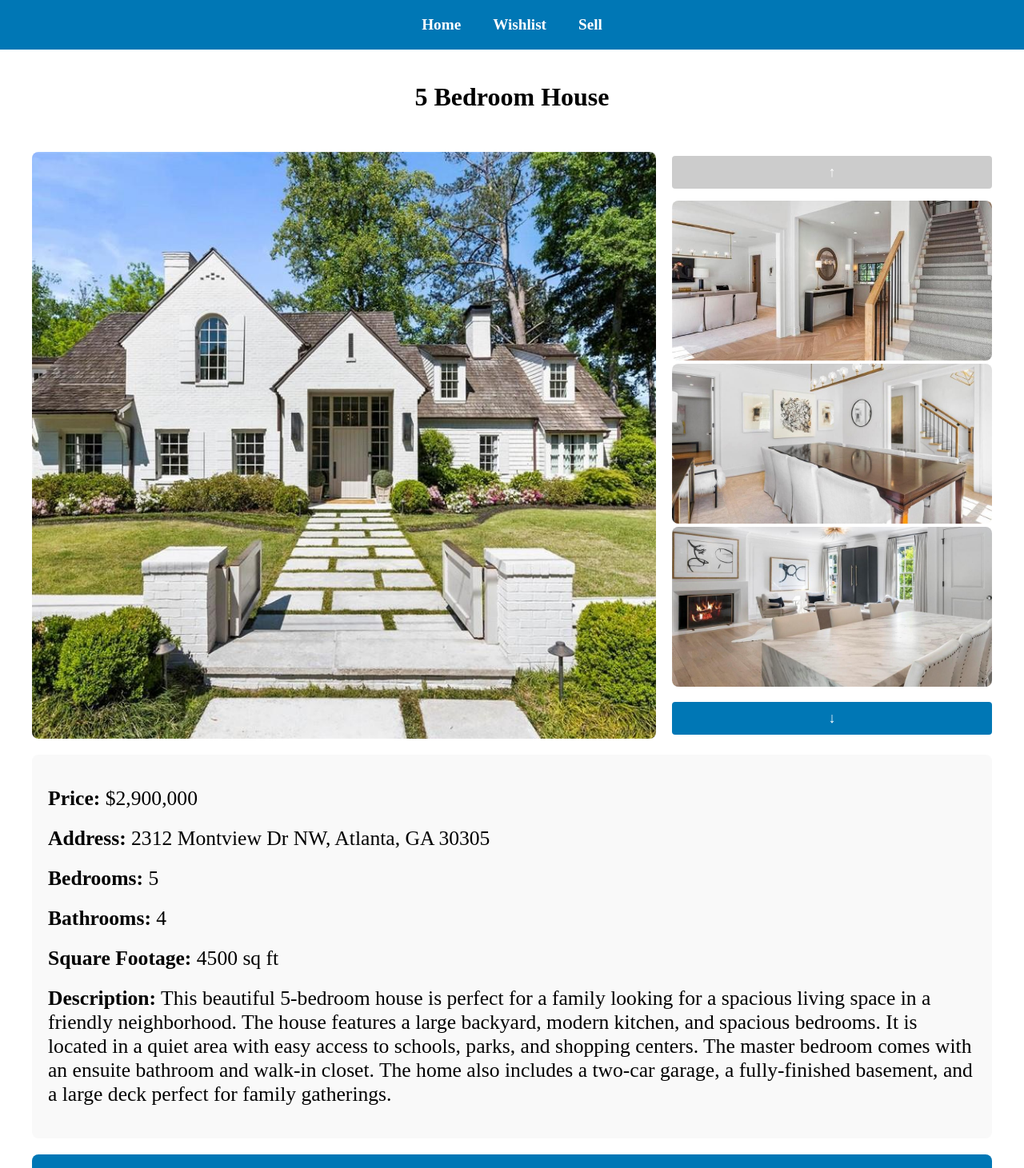
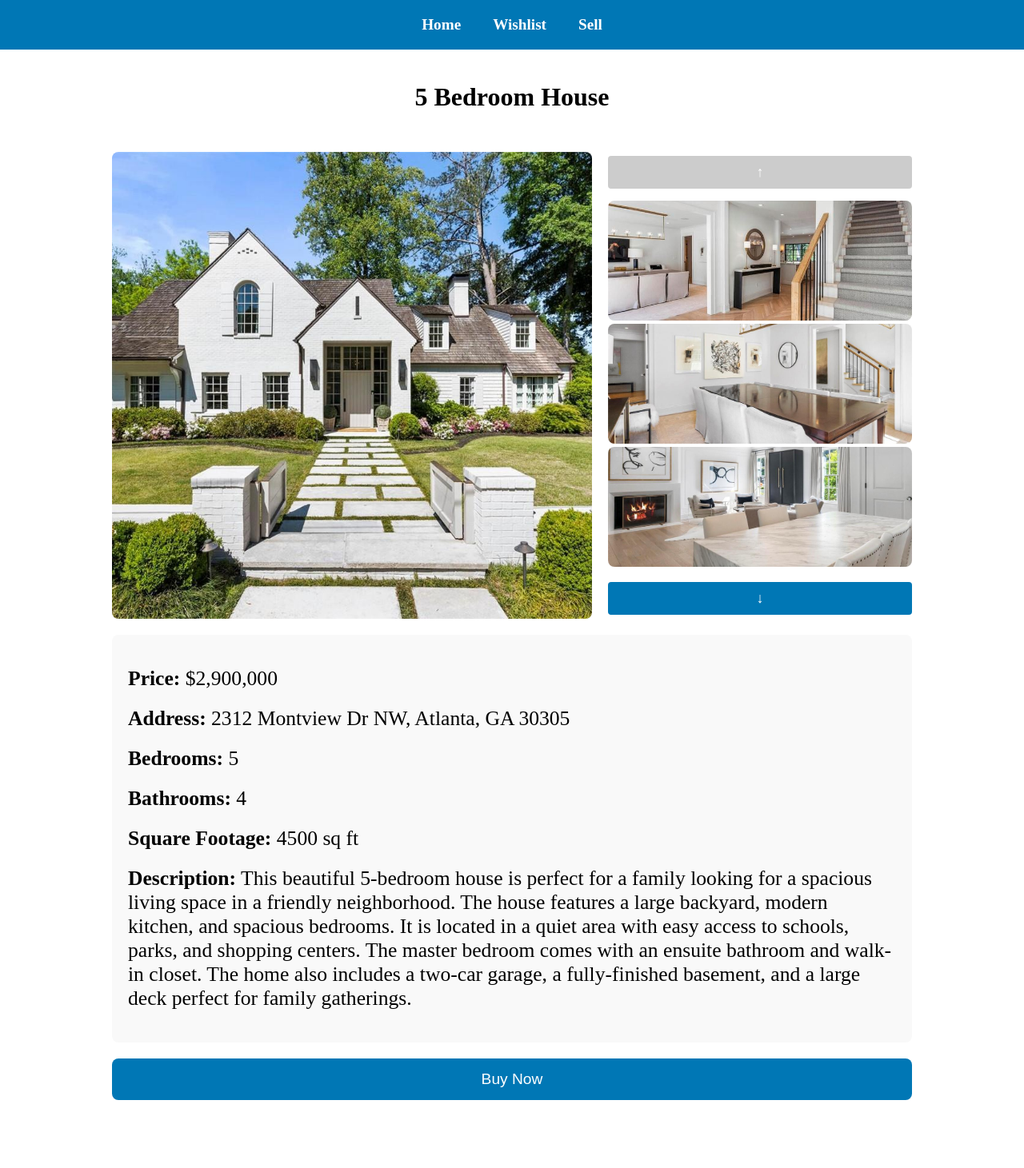
Before and after one commit to Ridvan2002/TheRealEstate, a React (Vite) app: page /property/1 in a window 1280 px wide. Shown: the top 1461 px of the page at 80% size. After the commit the page ends 1396 px from the top, so only its background shows below. Built offline with nearby package versions, Linux system fonts and the light colour scheme.

Commit message:
Reduced Size of webpage

```diff
--- a/index.html
+++ b/index.html
@@ -2,7 +2,7 @@
 <html lang="en">
   <head>
     <meta charset="UTF-8" />
-    <link rel="icon" type="image/svg+xml" href="/vite.svg" />
+    <!-- <link rel="icon" type="image/svg+xml" href="/vite.svg" /> -->
     <meta name="viewport" content="width=device-width, initial-scale=1.0" />
     <title>Property Listings</title>
   </head>
--- a/src/Cards/PropertyCard.css
+++ b/src/Cards/PropertyCard.css
@@ -4,7 +4,7 @@
     overflow: hidden;
     box-shadow: 0 4px 8px rgba(0, 0, 0, 0.1);
     margin: 15px;
-    max-width: 400px; /* Increased width */
+    max-width: 300px; /* Increased width */
     background-color: white;
     text-align: center;
 }
--- a/src/ListProperty.css
+++ b/src/ListProperty.css
@@ -1,5 +1,5 @@
 .list-property-form {
-    max-width: 1200px;
+    max-width: 1000px;
     margin: 20px auto;
     padding: 0;
     font-family: Arial, sans-serif;
--- a/src/Property_Details/PropertyDetails.css
+++ b/src/Property_Details/PropertyDetails.css
@@ -1,7 +1,7 @@
 /* src/property_details/PropertyDetails.css */
 
 .property-details-page {
-    max-width: 1200px;
+    max-width: 1000px;
     margin: 0 auto;
     padding: 20px;
 }
@@ -14,9 +14,10 @@
 
 .main-image {
     flex: 1;
-    max-width: 780px;
+    max-width: 600px;
     object-fit: cover;
     border-radius: 8px;
+    max-height: 700px;
 }
 
 .image-gallery {
@@ -26,8 +27,8 @@
 }
 
 .gallery-image {
-    width: 400px;
-    height: 200px;
+    width: 380px;
+    height: 150px;
     object-fit: cover;
     border-radius: 8px;
     cursor: pointer;
@@ -82,7 +83,7 @@
     cursor: pointer;
     display: block;
     margin: 20px auto 0;
-    width: 1200px;
+    width: 1000px;
 }
 
 .buy-button:hover {
--- a/src/index.css
+++ b/src/index.css
@@ -66,10 +66,10 @@ body, html {
 .property-grid {
   display: grid;
   grid-template-columns: repeat(auto-fit, minmax(300px, 1fr));
-  gap: 20px;
+  gap: 0px;
   justify-content: center;
   margin: 0 auto;
-  max-width: 1200px;
+  max-width: 1000px;
 }
 
 /* Example CSS for the search bar */
@@ -84,13 +84,13 @@ body, html {
 }
 .filters {
   display: grid;
-  grid-template-columns: repeat(auto-fit, minmax(250px, 1fr)); /* Adjust as needed */
+  grid-template-columns: repeat(auto-fit, minmax(100px, 1fr)); /* Adjust as needed */
   gap: 5px;
   margin-bottom: 60px;
   padding: 20px;
   background-color: #f9f9f9;
   border-radius: 8px;
-  max-width: 1130px; /* Same width as property grid */
+  max-width: 930px; /* Same width as property grid */
   margin: 0 auto 10px; /* Center align and add space below */
 }
 
```
